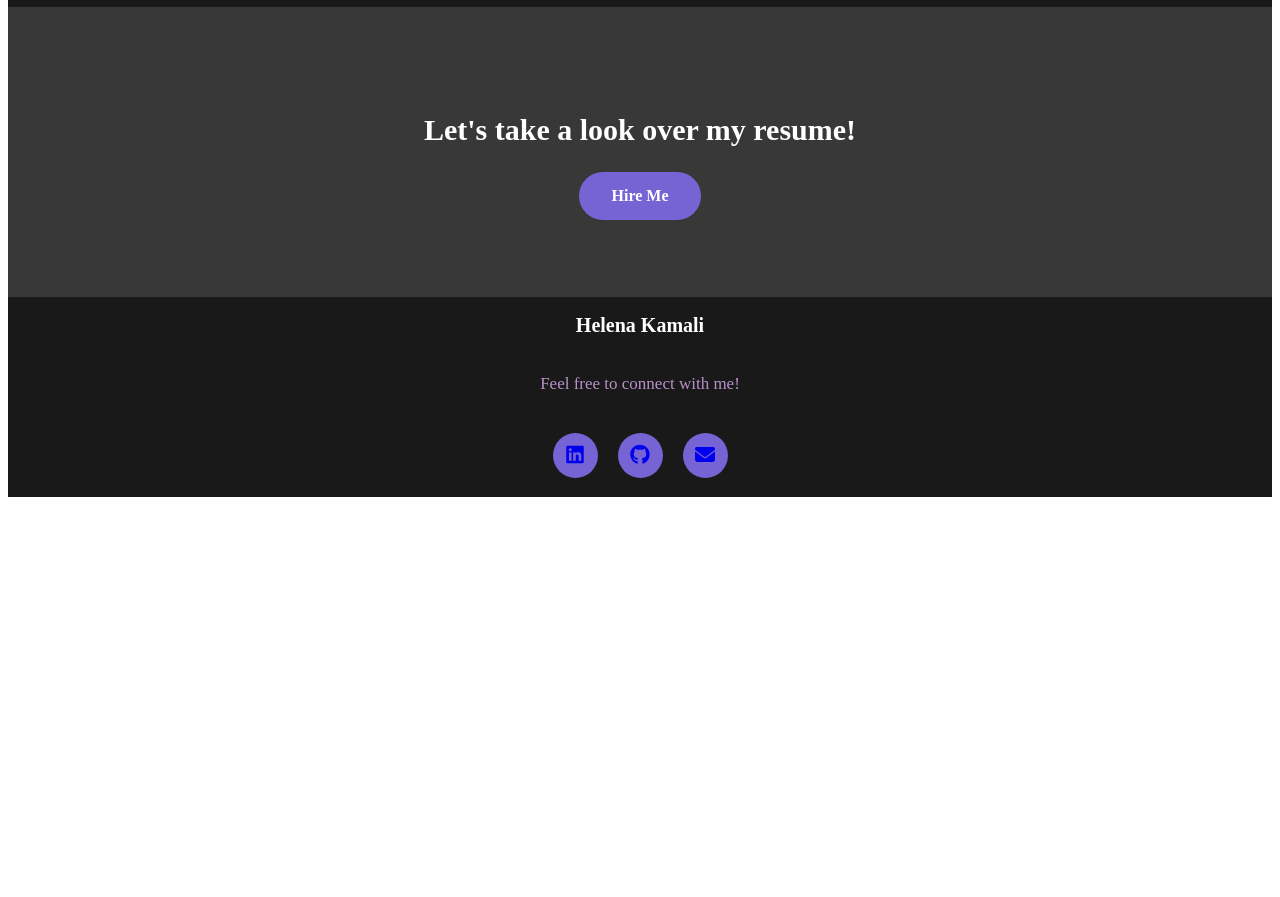
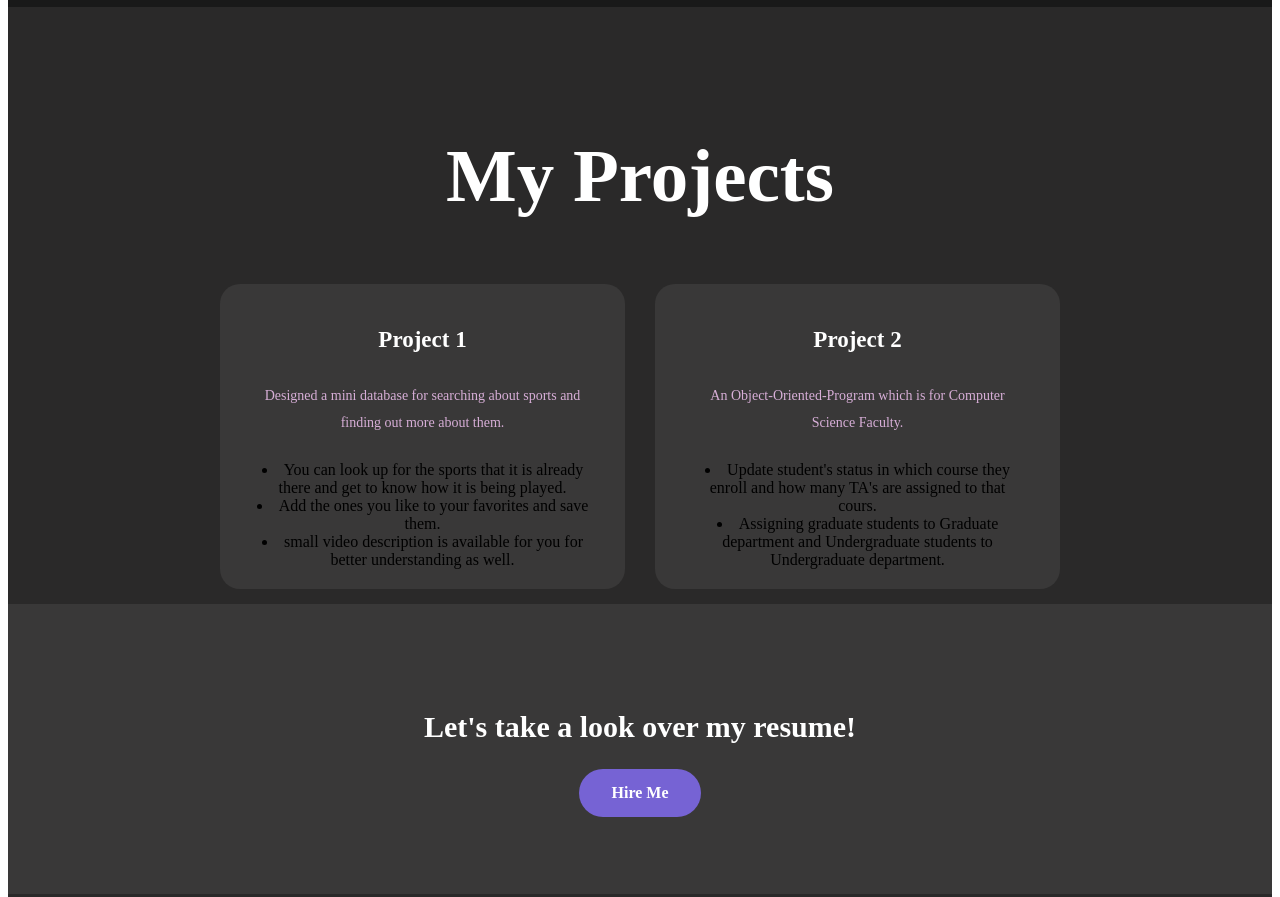
Before and after one commit to helenakm/helenakm.github.io, a plain HTML site: page index.html in a window 1280 px wide. Shown: the part 2240-3137 px from the top of the page. Before the commit the page ends 2745 px from the top, so only its background shows below. Drawn offline with Linux system fonts and the light colour scheme.

Commit message:
Add files via upload
added project section

```diff
--- a/index.html
+++ b/index.html
@@ -77,17 +77,47 @@
                 </div>
                 </div>
             </div>
-            <div class="contact-me">
-                <p>Let's take a look over my resume!</p>
-                <a class="Button-two" href="#">Hire Me</a>
+        </div>
+        <section class="projects" id="projects">
+            <div class="title">
+                <h2>My Projects</h2>
             </div>
-        </div>
+            <div class="project-container">
+                <!-- <div class="project-card">
+                    <img src="project1.jpg" alt="Project 1">
+                    <h3>Project 1</h3>
+                    <p>Description of Project 1.</p>
+                    <a href="#">View Details</a>
+                </div> -->
+                <div class="project-card">
+                    <!-- <img src="project2.jpg" alt="Project 2"> -->
+                    <h3>Project 1</h3>
+                    <p>Designed a mini database for searching about sports and finding out more about them.</p>
+                    <li>You can look up for the sports that it is already there and get to know how it is being played.</li>
+                    <li>Add the ones you like to your favorites and save them.</li>
+                    <li>small video description is available for you for better understanding as well.</li>
+                    <!-- <a href="#">View Details</a> -->
+                </div>
+                <div class="project-card">
+                    <!-- <img src="project3.jpg" alt="Project 3"> -->
+                    <h3>Project 2</h3>
+                    <p>An Object-Oriented-Program which is for Computer Science Faculty.</p>
+                    <li>Update student's status in which course they enroll and how many TA's are assigned to that cours.</li>
+                    <li>Assigning graduate students to Graduate department and Undergraduate students to Undergraduate department.</li>
+                    <!-- <a href="#">View Details</a> -->
+                </div>
+                <div class="contact-me">
+                    <p>Let's take a look over my resume!</p>
+                    <a class="Button-two" href="#">Hire Me</a>
+                </div>
+            </div>
+        </section>
         <footer>
             <p>Helena Kamali</p>
             <p>Feel free to connect with me!</p>
             <div class="social" id="social">
                 <a href="https://www.linkedin.com/in/helena-kamali-0aaab0256"><i class="fa-brands fa-linkedin"></i></a>
-                <a href="https://github.com/helenakm"><i class="fa-brands fa-github"></i></a>
+                <a href="#"><i class="fa-brands fa-github"></i></a>
                 <a href="mailto:helenakm@my.yorku.ca"><i class="fa-solid fa-envelope"></i></a>
             </div>
         </footer>
--- a/website.css
+++ b/website.css
@@ -277,3 +277,76 @@ footer p:nth-child(2){
     transform: scale(1.3);
     transition: .3s;
 }
+
+.projects {
+    background: #2a2929;
+    width: 100%;
+    padding: 96px 0px;
+}
+
+.projects .title h2 {
+    color: white;
+    font-size: 75px;
+    width: 1130px;
+    margin: 30px auto;
+    text-align: center;
+}
+
+.project-container {
+    display: flex;
+    justify-content: center;
+    align-items: center;
+    flex-wrap: wrap;
+    margin-top: 50px;
+}
+
+.project-card {
+    width: 335px;
+    padding: 20px 35px;
+    background: #393838;
+    border-radius: 20px;
+    margin: 15px;
+    position: relative;
+    overflow: hidden;
+    text-align: center;
+    display: flex;
+    flex-direction: column;
+    align-items: center;
+}
+
+.project-card img {
+    width: 100%;
+    height: auto;
+    border-radius: 20px;
+    margin-bottom: 20px;
+}
+
+.project-card h3 {
+    color: white;
+    font-size: 23px;
+    margin-bottom: 15px;
+}
+
+.project-card p {
+    color: #fcfc;
+    font-size: 14px;
+    line-height: 27px;
+    margin-bottom: 25px;
+}
+
+.project-card a {
+    background-color: rgb(118, 99, 212);
+    color: black;
+    text-decoration: none;
+    border: 2px solid transparent;
+    font-weight: bold;
+    padding: 10px 25px;
+    border-radius: 30px;
+    transition: .4s;
+}
+
+.project-card a:hover {
+    background-color: transparent;
+    border: 2px solid rgb(118, 99, 212);
+    cursor: pointer;
+}
```
